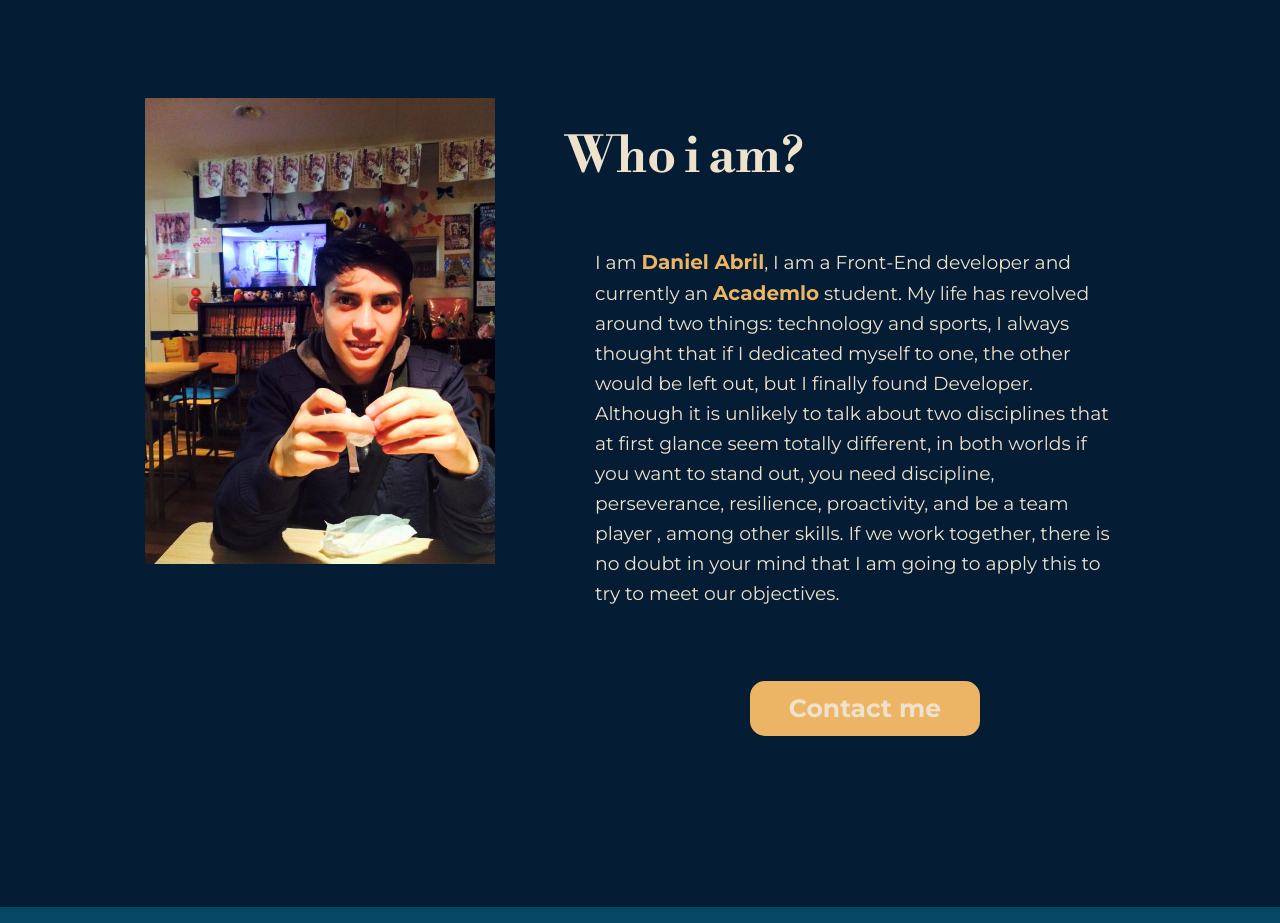
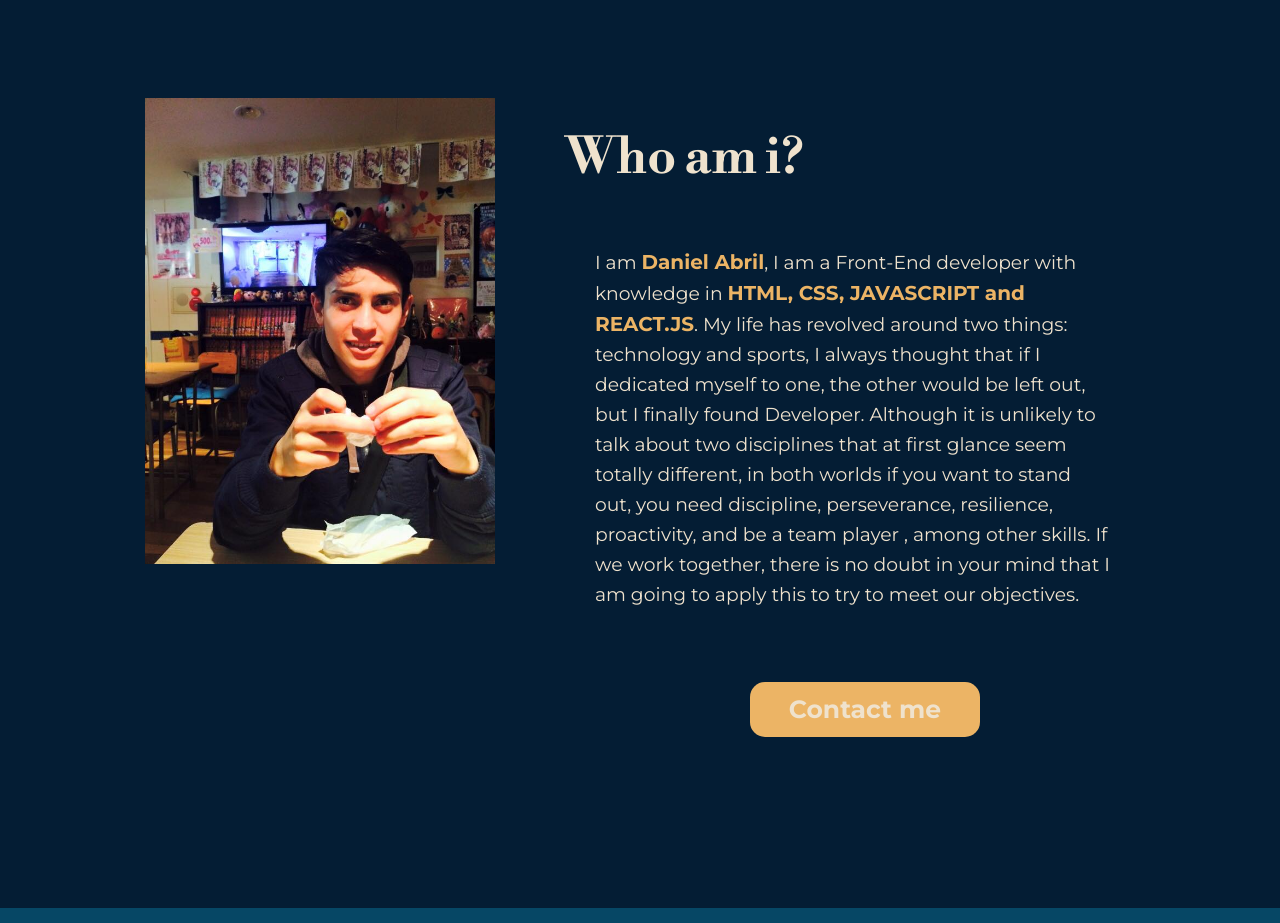
Before and after one commit to DanielAbril15/personal-page, a plain HTML site: page en/index.html in a window 1280 px wide. Shown: the part 802-1725 px from the top of the page. Drawn offline with nearby package versions, Linux system fonts and the light colour scheme.

Commit message:
correcciones perfil

```diff
--- a/en/index.html
+++ b/en/index.html
@@ -66,11 +66,13 @@
                 </figure>
 
                 <div class="about-me-text cont-xl ">
-                    <h1>Who i am?</h1>
+                    <h1>Who am i?</h1>
                     <div class="about-me-text-info">
                         <div class="info">
-                            <p>I am <span>Daniel Abril</span>, I am a Front-End developer and currently
-                                an <span>Academlo</span> student. My life has revolved around two
+                            <p>I am <span>Daniel Abril</span>, I am a Front-End developer with knowledge in <span>HTML,
+                                    CSS, JAVASCRIPT and REACT.JS</span>. My life has
+                                revolved around
+                                two
                                 things: technology and sports, I always thought that if I dedicated myself to one, the
                                 other would be left out, but I
                                 finally found Developer. Although it is unlikely to talk about two disciplines that at
```
Also changed, not shown: index.html (+3 -2 lines).
